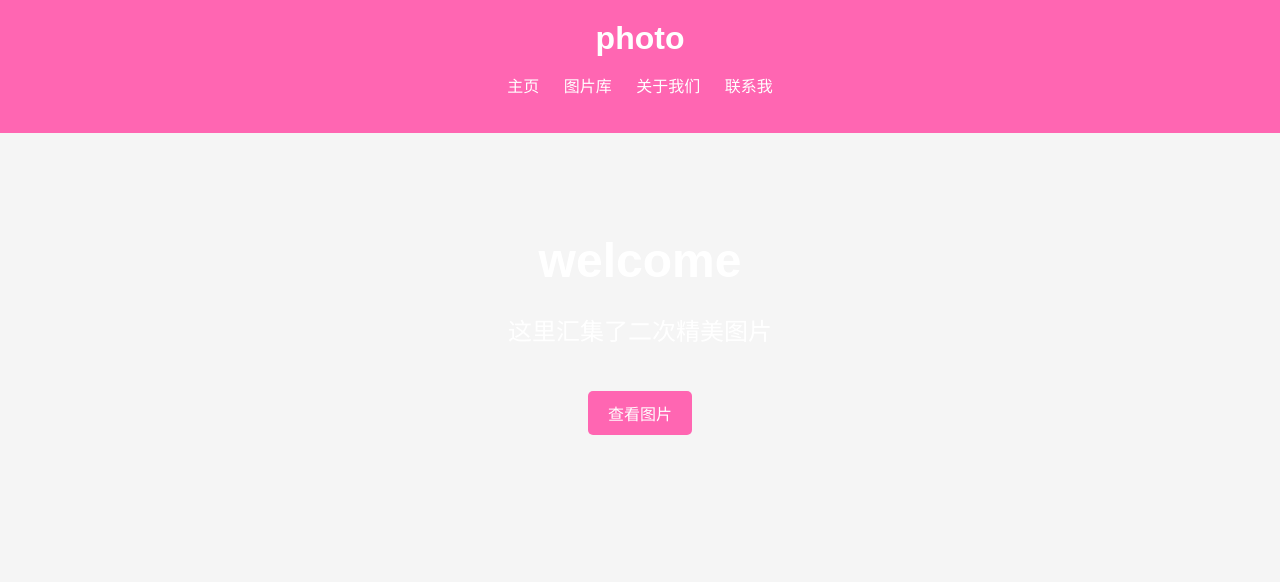
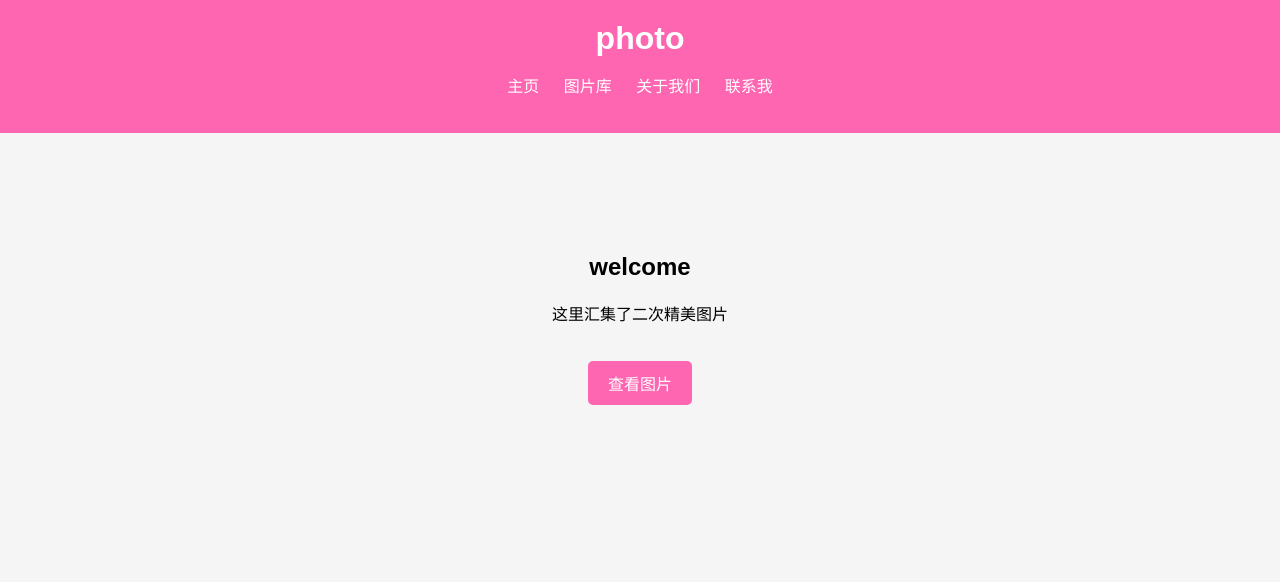
Before and after one commit to zhao-1m/zhao-1m.github.io, a plain HTML site: page index.html in a window 1280 px wide. Shown: the top 582 px of the page. Drawn offline with Linux system fonts and the light colour scheme.

Commit message:
Update styles.css

```diff
--- a/styles.css
+++ b/styles.css
@@ -39,16 +39,12 @@ nav ul li a {
     background-position: center;
     padding: 100px 20px;
     text-align: center;
-    color: #fff;
+    color: #fff; /* 原始颜色 */
 }
 
-.hero h1 {
-    font-size: 3em;
-    margin: 0;
-}
-
+.hero h1,
 .hero p {
-    font-size: 1.5em;
+    color: #000; /* 修改为黑色 */
 }
 
 .btn {
```
